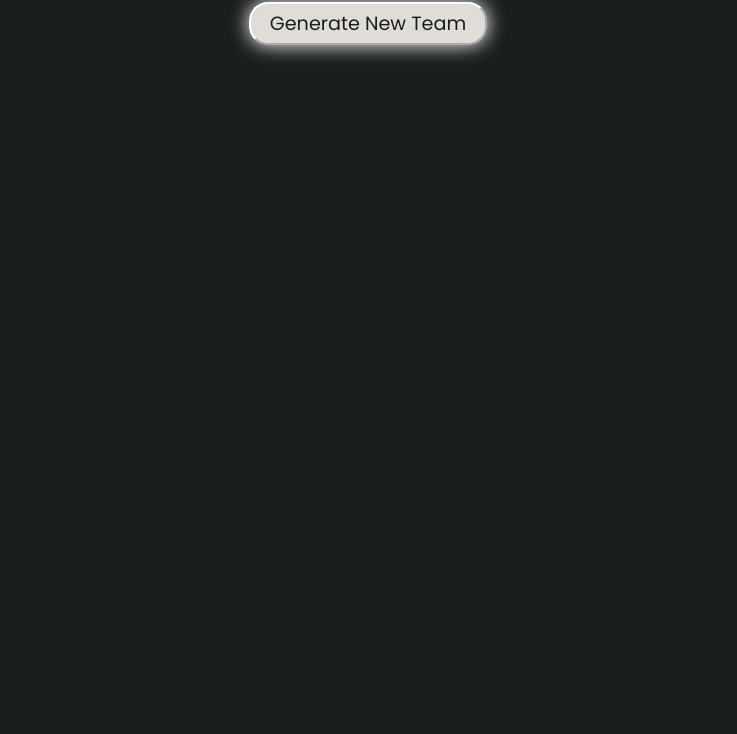
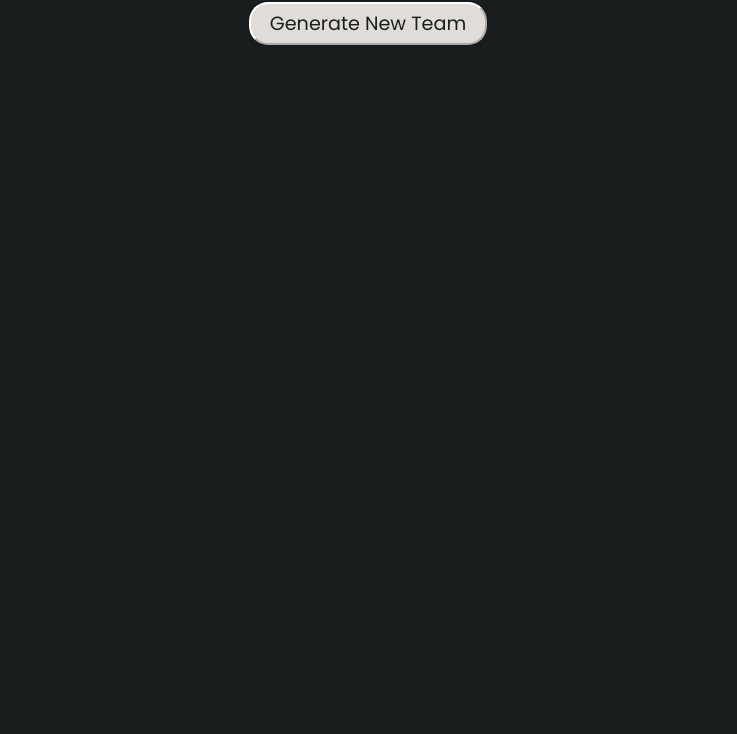
Before and after one commit to CGladwin/CGladwin.github.io, a plain HTML site: page index.html in a window 1280 px wide. Shown: the part 66-800 px from the top of the page, without its empty margins (272-1009 px from the left). Drawn offline with Linux system fonts and the light colour scheme.

Commit message:
box shadow fix attempt

```diff
--- a/style.css
+++ b/style.css
@@ -30,5 +30,5 @@ body {
     color : #1b1e1f;
     padding: 0.25em 1em;
     border-radius: 1em;
-    box-shadow: 0 0 1em 0 white;
+    box-shadow: 0 0 1em 0 rgb(0 0 0 / 0.2);
 }
```
